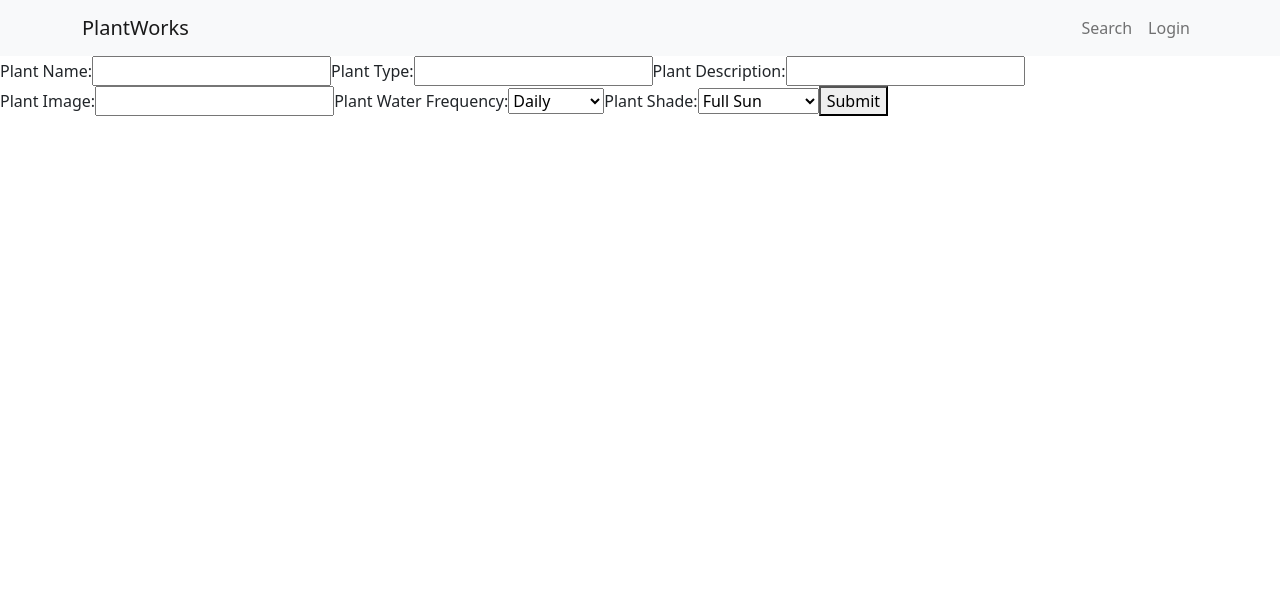
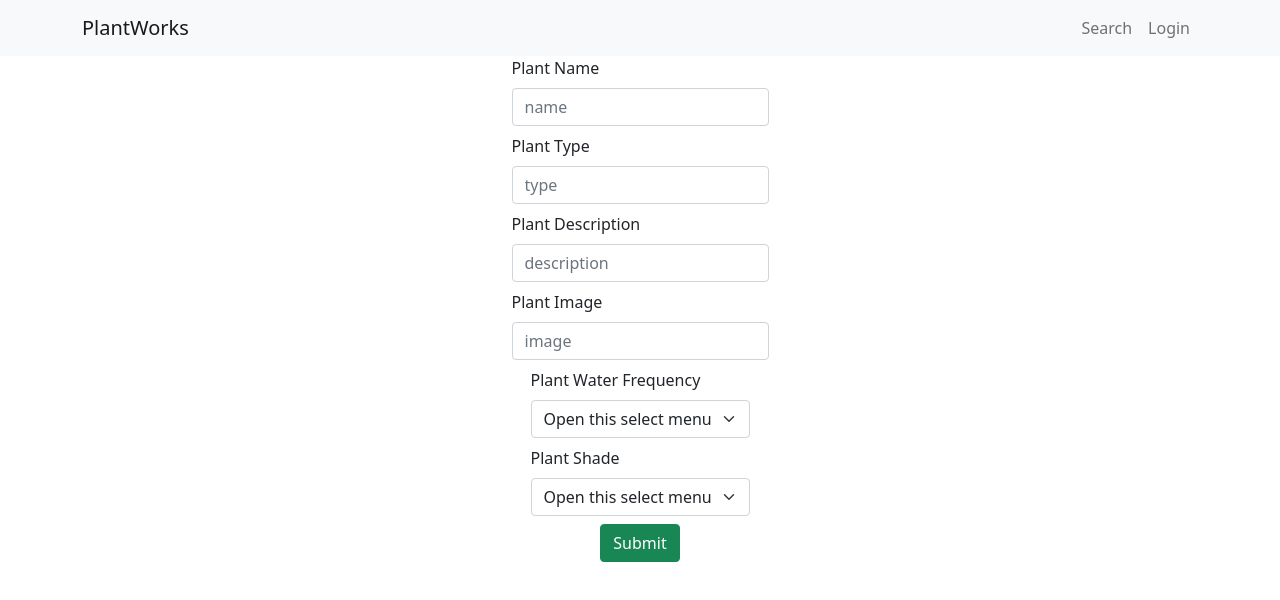
Before and after one commit to MasCair2k16/Plantworks, a Next.js app: page / in a window 1280 px wide. Shown: the top 600 px of the page. Built offline with nearby package versions, Linux system fonts and the light colour scheme.

Commit message:
feat: new input layout

```diff
--- a/pages/NewPlant.js
+++ b/pages/NewPlant.js
@@ -5,47 +5,51 @@ import React, { useEffect } from 'react';
 //   Switch,
 //   Route,
 // } from "react-router-dom";
+import {Form, Button} from 'react-bootstrap';
 import { handleFetchPosts } from '../lib/PlantForm';
+import style from '../styles/newPlant.module.css';
 
 function NewPlant() {
     return (
         <div>
-            <form onSubmit={handleFetchPosts}>
-                <label>
-                    Plant Name:
-                    <input type="text" name="name" />
-                </label>
-                <label>
-                    Plant Type:
-                    <input type="text" name="type" />
-                </label>
-                <label>
-                    Plant Description:
-                    <input type="text" name="description" />
-                </label>
-                <label>
-                    Plant Image:
-                    <input type="text" name="image" />
-                </label>
-                <label>
-                    Plant Water Frequency:
-                    <select type="text" name="waterFrequency">
+            <Form onSubmit={handleFetchPosts} className={style.grid}>
+            <Form.Group className="mb-2">
+                <Form.Label>Plant Name</Form.Label>
+                <Form.Control type="text" name="name" placeholder="name" />
+            </Form.Group>
+            <Form.Group className="mb-2">
+                <Form.Label>Plant Type</Form.Label>
+                <Form.Control type="text" name="type" placeholder="type" />
+            </Form.Group>
+            <Form.Group className="mb-2">
+                <Form.Label>Plant Description</Form.Label>
+                <Form.Control type="text" name="description" placeholder="description" />
+            </Form.Group>
+            <Form.Group className="mb-2">
+                <Form.Label>Plant Image</Form.Label>
+                <Form.Control type="text" name="image" placeholder="image" />
+            </Form.Group>
+            <Form.Group className="mb-2">
+                <Form.Label>Plant Water Frequency</Form.Label>
+                <Form.Select type="text" name="waterFrequency" placeholder="water frequency" aria-label="Default select example" >
+                    <option>Open this select menu</option>
                     <option value="daily">Daily</option>
                     <option value="weekly">Weekly</option>
                     <option value="weekly">Bi-Weekly</option>
                     <option value="monthly">Monthly</option>
-                    </select>
-                </label>
-                <label>
-                    Plant Shade:
-                    <select type="text" name="shade">
+                </Form.Select>
+            </Form.Group>
+            <Form.Group className="mb-2">
+                <Form.Label>Plant Shade</Form.Label>
+                <Form.Select type="text" name="shade" aria-label="Default select example">
+                    <option>Open this select menu</option>
                     <option value="full sun">Full Sun</option>
                     <option value="partial shade">Partial Shade</option>
                     <option value="partial sun">Partial Sun</option>
-                    </select>
-                </label>
-                <button type="submit">Submit</button>
-            </form>
+                </Form.Select>
+            </Form.Group>
+                <Button variant="success" type="submit">Submit</Button>
+            </Form>
         </div>
     );
 }
--- /dev/null
+++ b/styles/NewPlant.module.css
@@ -0,0 +1,7 @@
+.grid {
+    display: flex;
+    align-items: center;
+    justify-content: center;
+    flex-wrap: wrap;
+    flex-direction: column;
+}
```
Lines whose indentation alone changed are shown as unchanged.
